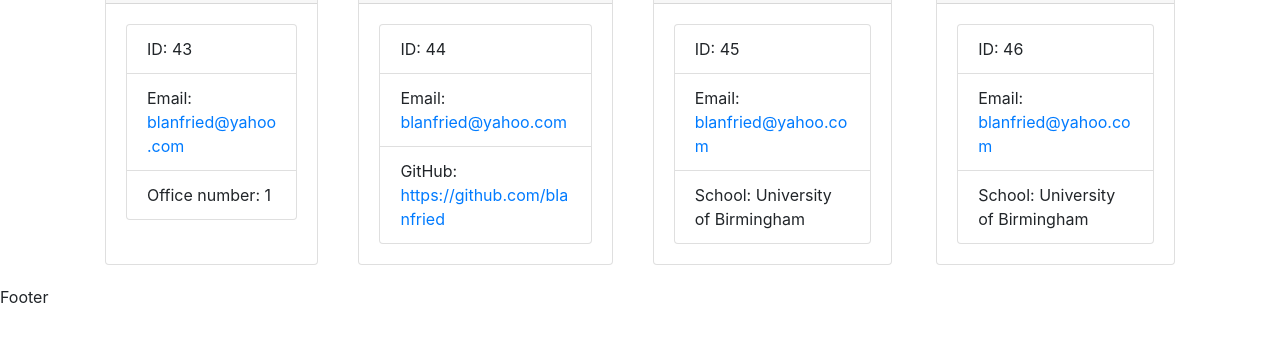
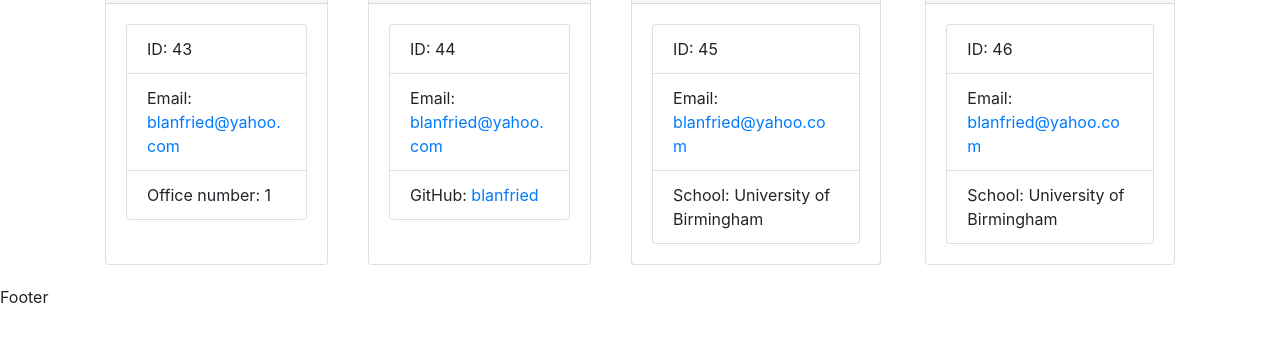
Before and after one commit to blanfried/Team_Profile_Generator, a website: page generated/generated.html in a window 1280 px wide. Shown: the part 338-680 px from the top of the page. Drawn offline with nearby package versions, Linux system fonts and the light colour scheme.

Commit message:
added link to profile generator screen recording

```diff
--- a/generated/generated.html
+++ b/generated/generated.html
@@ -50,7 +50,7 @@
               </li>
               <li class="list-group-item">
                   GitHub:
-                  <a href="https://github.com/https://github.com/blanfried" target="_blank" rel="noopener noreferrer">https://github.com/blanfried</a>
+                  <a href="https://github.com/blanfried" target="_blank" rel="noopener noreferrer">blanfried</a>
               </li>
           </ul>
       </div>
```
Also changed, not shown: README.md.
